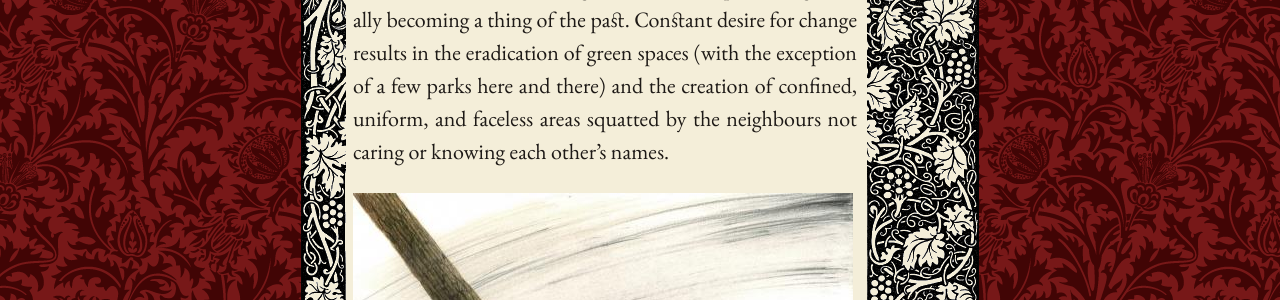
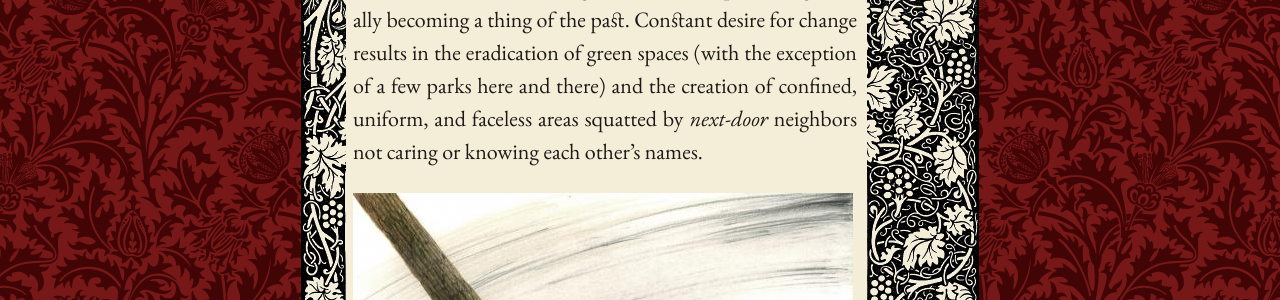
Before and after one commit to mpasovic/majapasovic.org, a Jekyll site: the page built from _posts/2016-07-06-a-lamenting-song-for-fireflies-progressive-destruction-of-the-environment-and-its-consequences.md, in a window 1280 px wide and 1400 px high, scrolled down 4135 px. Shown: the part 810-1110 px from the top of the window. Built offline with Jekyll 4.4.1, drawn with Linux system fonts in a browser that asks for light colours; nearby versions of some CDN libraries; some of the changed text lies outside the part shown.

Commit message:
Updated 2016-07-06-a-lamenting-song-for-fireflies-progressive-destruction-of-the-environment-and-its-consequences.md

```diff
--- a/_posts/2016-07-06-a-lamenting-song-for-fireflies-progressive-destruction-of-the-environment-and-its-consequences.md
+++ b/_posts/2016-07-06-a-lamenting-song-for-fireflies-progressive-destruction-of-the-environment-and-its-consequences.md
@@ -30,7 +30,7 @@ Then, one day--after the childhood age has reached the end--reality hits us with
 *****
 As Ancient Greeks believed, nature is in a constant whirl of creation and self-maintenance. "When the Greek philosopher Pythagoras first called the universe a *kosmos*, he did so because it is a living embodiment of nature's order, beauty, and harmony.[...] When we can view the exquisite grandeur of a forest, mountain range, or the form of a distant galaxy with a clear and untroubled heart, the beauty and harmony of the universe becomes immediately obvious--not through argument, but through direct perception" (Fideler, *Restoring the Soul of the World*, p. 34-5). The ability to perceive things directly and through a clear, unbiased method has become almost impervious to the modern mind. We are slowly losing touch with our surroundings, not only with the world of nature, but also with most things playing out around us. We are even losing touch with basic human contact. Some would blame the swift development of technology, but I prefer to believe that our lives have become faster and utterly dreary due to an intensified need to accumulate and spend more money. Spending time in nature or with our loved ones is now replaced by an obsessive pursuit of *numbers printed on a piece of paper* that can help us exercise relentless power and arrogance, and eventually, to claim ownership of perishable objects.
 
-Consequently, the desire for more money results in more development and heightened urbanization; however, the growth of population means an increase in a number of alienated and lonesome people. As strange as it may seem, the number of people diagnosed with clinical depression is higher than ever. At every moment, we are faced with countless decisions that we have to choose from. We lead quick-paced lives, unable to devote enough time to ourselves. Oftentimes, we are compelled to take on the challenges/quests that we don't really desire. A modern human is trapped in a vicious circle of ceaseless decision-making; yet, so many of the actions we perform are done at the cost of spoiling the beauties of nature. Many of the decisions we make are shaped by a selfish pursuit of perfection in the places saturated with simplicity, intact beauty and organic harmonies. Due to our subjective vision of what beauty is, and the ubiquitous desire for economic growth, natural spaces are gradually becoming a thing of the past. Constant desire for change results in the eradication of green spaces (with the exception of a few parks here and there) and the creation of confined, uniform, and faceless areas squatted by the neighbours not caring or knowing each other's names.
+Consequently, the desire for more money results in more development and heightened urbanization; however, the growth of population means an increase in a number of alienated and lonesome people. As strange as it may seem, the number of people diagnosed with clinical depression is higher than ever. At every moment, we are faced with countless decisions that we have to choose from. We lead quick-paced lives, unable to devote enough time to ourselves. Oftentimes, we are compelled to take on the challenges/quests that we don't really desire. A modern human is trapped in a vicious circle of ceaseless decision-making; yet, so many of the actions we perform are done at the cost of spoiling the beauties of nature. Many of the decisions we make are shaped by a selfish pursuit of perfection in the places saturated with simplicity, intact beauty and organic harmonies. Due to our subjective vision of what beauty is, and the ubiquitous desire for economic growth, natural spaces are gradually becoming a thing of the past. Constant desire for change results in the eradication of green spaces (with the exception of a few parks here and there) and the creation of confined, uniform, and faceless areas squatted by *next-door* neighbors not caring or knowing each other's names.
 
 ![man_and_nature_164025.jpg]({{site.baseurl}}/img/man_and_nature_164025.jpg)
 
```
